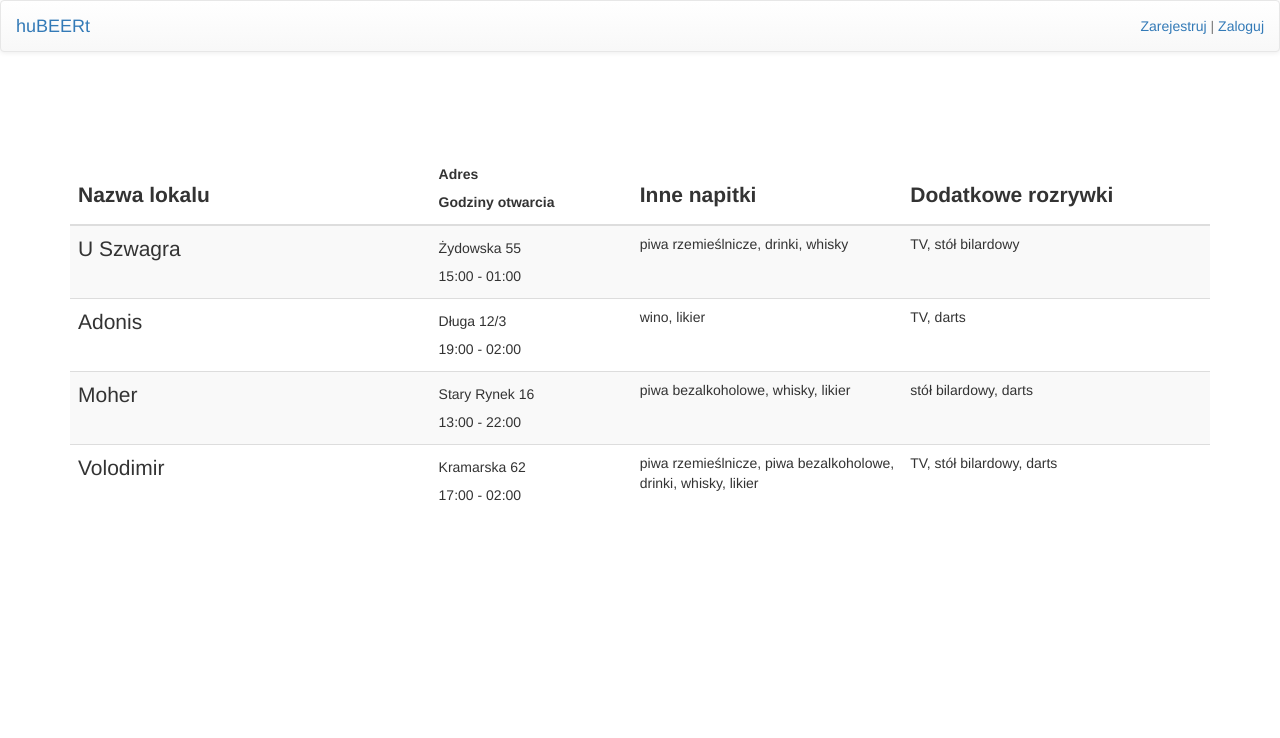
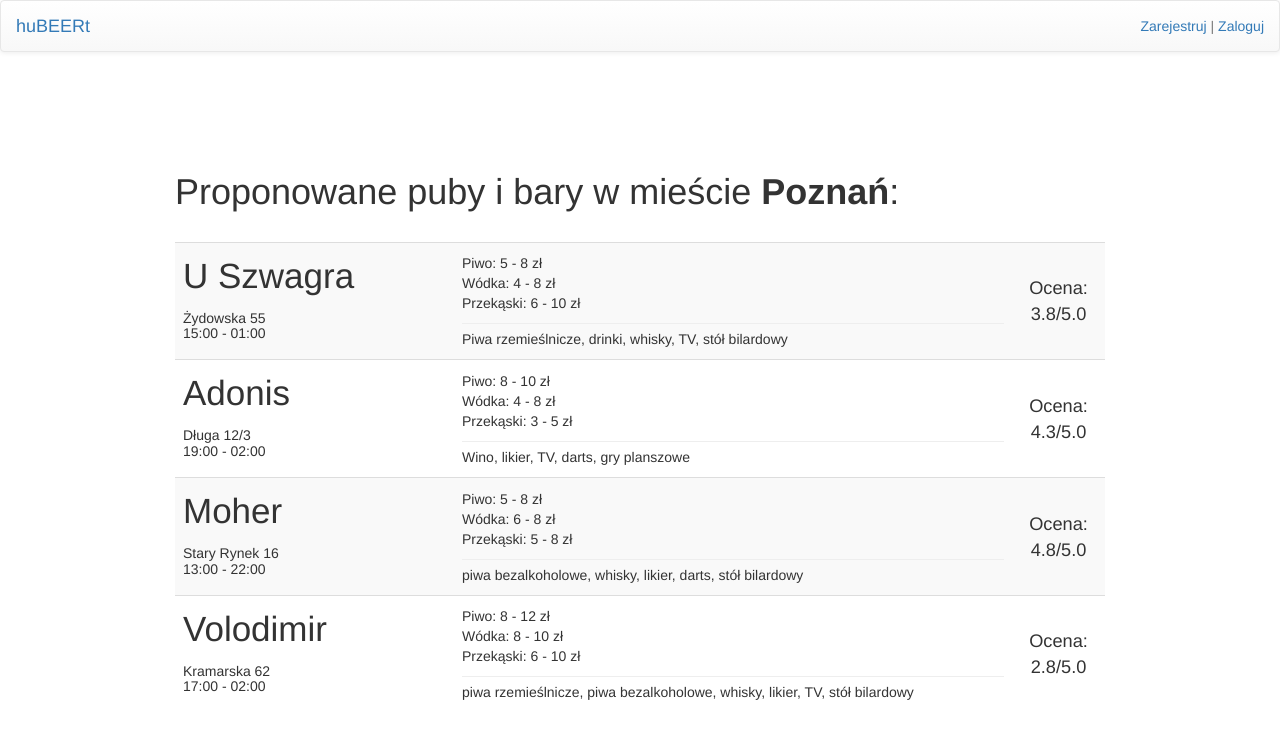
Before and after one commit to SuperGrupa/huBEERt-documentation, a plain HTML site: page prototype/lista.html in a window 1280 px wide. Drawn offline with Linux system fonts and the light colour scheme.

Commit message:
Little arrangement upgrade

```diff
--- a/prototype/lista.html
+++ b/prototype/lista.html
@@ -18,7 +18,7 @@
   </head>
 
   <body>
-
+	<header>
 		<nav class='navbar navbar-default'>
 		  <div class='container-fluid'>
 			<div class='navbar-header'>
@@ -39,69 +39,42 @@
 			</div>
 		  </div>
 		</nav>
+	</header>
 
 
     <div class="container" style="margin-bottom: 100px">
-
-      <table class="table table-striped table-hover">
-        <col width="150">
-        <col width="80">
-        <col width="100">
-        <col width="100">
-        <thead>
-          <tr>
-            <th style="font-size:150%; line-height: 200%">Nazwa lokalu</th>
-            <th style="line-height: 200%">
-              Adres<br/>
-              Godziny otwarcia
-            </th>
-            <th style="font-size:150%; line-height: 200%">Inne napitki</th>
-            <th style="font-size:150%; line-height: 200%">Dodatkowe rozrywki</th>
-          </tr>
-          <tr>
-
-          </tr>
-        </thead>
+	<h1>Proponowane puby i bary w mieście <b>Poznań</b>: </h1>
+	<br/>
+      <table class="table table-striped table-hover" 150,280,50>
+        <col width="30%">
+        <col width="60%">
+        <col width="10%">
         <tbody>
             <tr style="height: 70px" onclick="window.document.location='klub.html'">
-              <td style="font-size:150%">U Szwagra</td>
-              <td style="line-height: 200%">
-                Żydowska 55<br/>
-                15:00 - 01:00
+              <td style="font-size:250%">U Szwagra<br/><h5>Żydowska 55<br/>15:00 - 01:00<h5></td>
+              <td class="prices">
+				Piwo: 5 - 8 zł <br/> Wódka: 4 - 8 zł <br/> Przekąski: 6 - 10 zł
+				<hr/> Piwa rzemieślnicze, drinki, whisky, TV, stół bilardowy
 				</td>
-              <td>piwa rzemieślnicze, drinki, whisky</td>
-              <td>TV, stół bilardowy</td>
+			  <td class="score"> Ocena:<br/>3.8/5.0</td>
 			 </tr>
             <tr style="height: 70px" onclick="window.document.location='klub.html'">
-            <td style="font-size:150%">Adonis</td>
-            <td style="line-height: 200%">
-              Długa 12/3<br/>
-              19:00 - 02:00
-            </td>
-            <td>wino, likier</td>
-            <td>TV, darts</td>
+              <td style="font-size:250%">Adonis<br/><h5>Długa 12/3<br/>19:00 - 02:00<h5></td>
+              <td class="prices">Piwo: 8 - 10 zł <br/> Wódka: 4 - 8 zł <br/> Przekąski: 3 - 5 zł <hr/>Wino, likier, TV, darts, gry planszowe</td>
+			  <td class="score"> Ocena:<br/>4.3/5.0</td>
 			 </tr>
             <tr style="height: 70px" onclick="window.document.location='klub.html'">
-            <td style="font-size:150%">Moher</td>
-            <td style="line-height: 200%">
-              Stary Rynek 16<br/>
-              13:00 - 22:00
-            </td>
-            <td>piwa bezalkoholowe, whisky, likier</td>
-            <td>stół bilardowy, darts</td>
+              <td style="font-size:250%">Moher<br/><h5>Stary Rynek 16<br/>13:00 - 22:00<h5></td>
+              <td class="prices">Piwo: 5 - 8 zł <br/> Wódka: 6 - 8 zł <br/> Przekąski: 5 - 8 zł <hr/>piwa bezalkoholowe, whisky, likier, darts, stół bilardowy</td>
+			  <td class="score"> Ocena:<br/>4.8/5.0</td>
 			 </tr>
             <tr style="height: 70px" onclick="window.document.location='klub.html'">
-            <td style="font-size:150%">Volodimir</td>
-            <td style="line-height: 200%">
-              Kramarska 62<br/>
-              17:00 - 02:00
-            </td>
-            <td>piwa rzemieślnicze, piwa bezalkoholowe, drinki, whisky, likier</td>
-            <td>TV, stół bilardowy, darts </td>
+              <td style="font-size:250%">Volodimir<br/><h5>Kramarska 62<br/>17:00 - 02:00<h5></td>
+              <td class="prices">Piwo: 8 - 12 zł <br/> Wódka: 8 - 10 zł <br/> Przekąski: 6 - 10 zł <hr/>piwa rzemieślnicze, piwa bezalkoholowe, whisky, likier, TV, stół bilardowy</td>
+			  <td class="score"> Ocena:<br/>2.8/5.0</td>
 			 </tr>
         </tbody>
       </table>
-
     </div>
 
     <script src="jquery/jquery.min.js"></script>
--- a/prototype/style.css
+++ b/prototype/style.css
@@ -11,3 +11,14 @@ form {
 .navbar {
 	margin-bottom: 100px;
 }
+
+td.prices {
+	padding-top:20px;
+	vertical-align: middle !important;
+}
+
+td.score {
+ text-align:center;
+ vertical-align:middle !important;
+ font-size:130%;
+}
```
Also changed, not shown: prototype/index.html (+50 -15 lines), prototype/bootstrap/bootstrap.css. Lines whose indentation alone changed are shown as unchanged.
